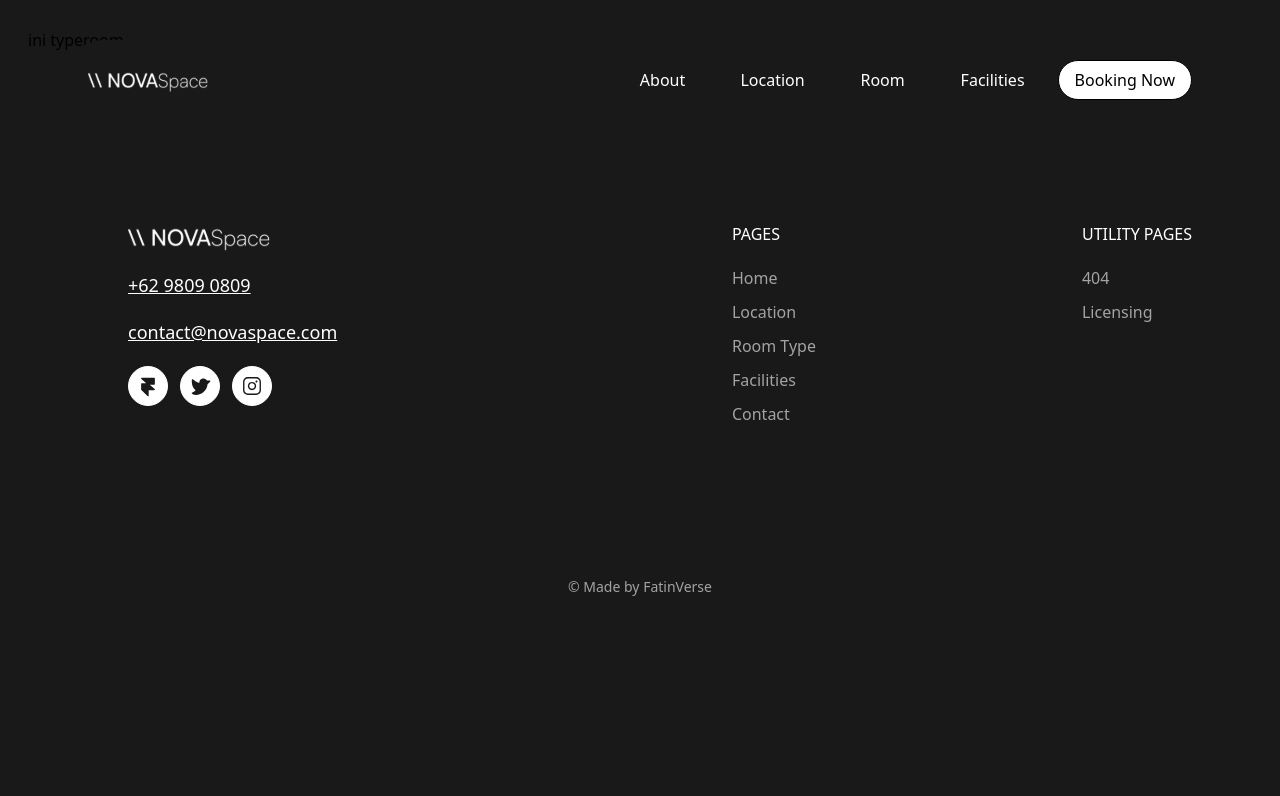
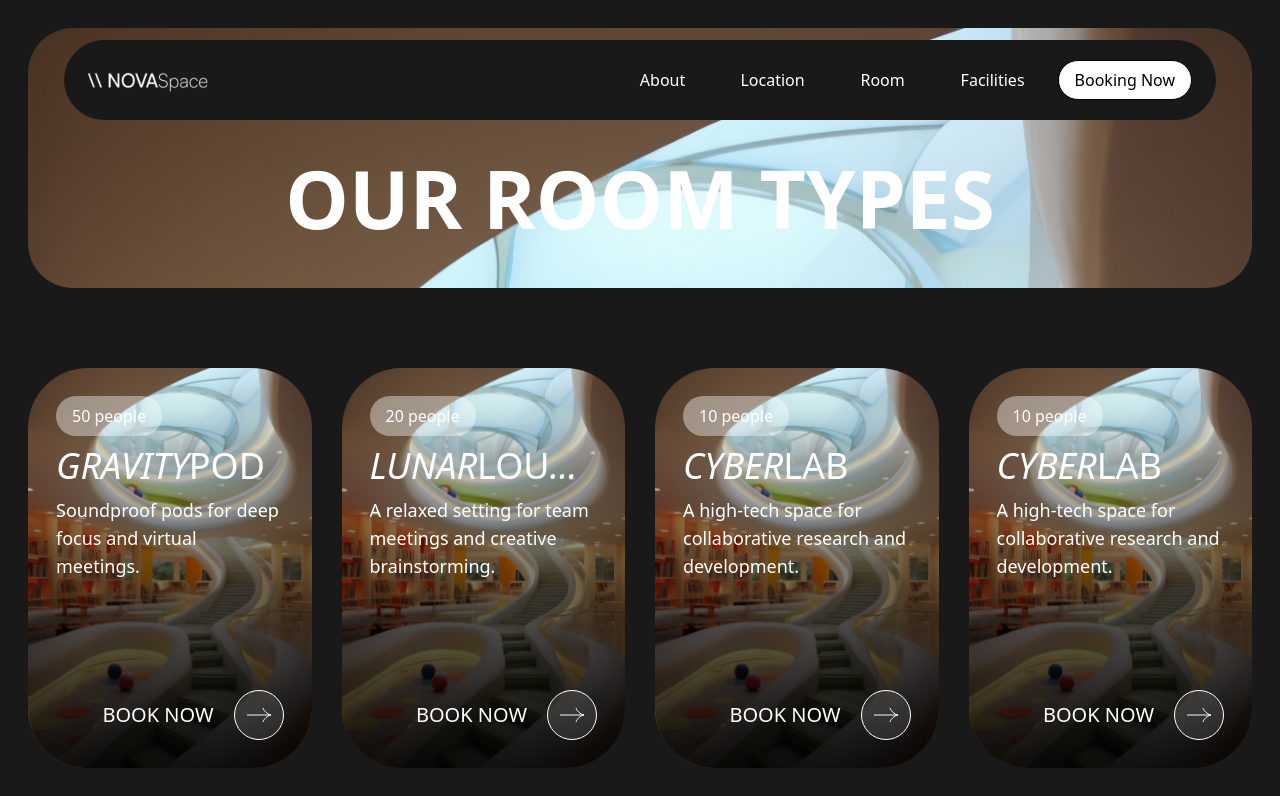
Before and after one commit to yasminnur/novaSpace, a Next.js app: page /roomtype in a window 1280 px wide. Shown: the top 796 px of the page. Built offline with nearby package versions, Linux system fonts and the light colour scheme.

Commit message:
booking page

```diff
--- /dev/null
+++ b/src/app/booking/page.jsx
@@ -0,0 +1,58 @@
+import Image from "next/image"
+export default function Booking() {
+    return (
+        <>
+            <div
+          style={{
+            backgroundImage: "url(/assets/img/img-section1.svg)",
+            backgroundPosition: "top",
+            backgroundRepeat: "no-repeat",
+            backgroundSize: "cover",
+            //   backgroundColor: "white"
+          }}
+          className="relative rounded-[45px] flex flex-col justify-center items-center h-fit overflow-x-hidden py-[50px]"
+        >
+          <div className="absolute bg-gradient-to-t from-black/50 to-black/5 md:to-black/0 inset-0"></div>
+          <div className="relative z-10 flex justify-center items-center inset-0 flex-col mt-[80px] h-fit">
+            <h1 className="text-white uppercase text-[80px] font-bold leading-none">
+              booking page
+            </h1>
+          </div>
+            </div>
+
+            <section className="flex bg-white mt-[30px] py-[50px] px-5 md:px-10 rounded-[45px] lg:rounded-[60px] gap-x-10">
+                <div className="basis-1/3 bg-red-300 w-full">
+                    <div className="image-container relative overflow-hidden h-[250px] bg-green-300">
+                        <Image src={"/assets/img/img-section1.svg"} alt="" fill className="inset-0 object-cover object-center"/>
+                    </div>
+                    <div className="room-desc">
+                        dd
+                    </div>
+                </div>
+                <div className="basis-2/3 bg-red-500 w-full">
+                    <form action="" className="flex flex-col gap-y-6">
+                        <div className="form-nama flex flex-col">
+                            Name
+                            <input type="text" className="p-2 w-full border border-black/40 max-w-[600px] rounded-xl mt-1" placeholder="John Doe"/>
+                            </div>
+                        <div className="form-phone flex flex-col">
+                            Phone
+                            <input type="email" className="p-2 w-full border border-black/40 max-w-[600px] rounded-xl mt-1" placeholder="John Doe"/>
+                            </div>
+                        <div className="form-date flex flex-col">
+                            Date
+                            <input type="text" className="p-2 w-full border border-black/40 max-w-[600px] rounded-xl mt-1" placeholder="John Doe"/>
+                            </div>
+                        <div className="form-roomtype flex flex-col">
+                            Roomtype
+                            <input type="text" className="p-2 w-full border border-black/40 max-w-[600px] rounded-xl mt-1" placeholder="John Doe"/>
+                        </div>
+                        <div className="flex w-full justify-end">
+                            <button className="py-3 px-8 bg-black text-white w-fit rounded-full">Submit</button>
+                            </div>
+                    </form>
+                </div>
+            </section>
+        </>
+    )
+}
--- a/src/app/layout.js
+++ b/src/app/layout.js
@@ -12,9 +12,9 @@ export default function RootLayout({ children }) {
   return (
     <>
       <html lang="en">
-        <body className="relative bg-primary px-5 lg:px-7 py-7 min-w-[360px] overflow-x-hidden">
+        <body className="relative  bg-primary px-5 lg:px-7 py-7 min-w-[360px] overflow-x-hidden">
             <Navbar />
-            <div>
+            <div className="">
               {children}
           </div>
           <Footer/>
--- a/src/app/roomtype/page.jsx
+++ b/src/app/roomtype/page.jsx
@@ -1,7 +1,86 @@
+"use client"
+import { useState, useEffect } from "react";
+import Link from "next/link";
+import Image from "next/image";
+import typeroomData from "@/data/typeroom.json";
 export default function Typeroom() {
+  const [jsonData, setJsonData] = useState([]);
+  useEffect(() => {
+    setJsonData(typeroomData);
+  }, []);
     return (
         <>
-        ini typeroom
+             <div
+          style={{
+            backgroundImage: "url(/assets/img/img-section1.svg)",
+            backgroundPosition: "top",
+            backgroundRepeat: "no-repeat",
+            backgroundSize: "cover",
+            //   backgroundColor: "white"
+          }}
+          className="relative rounded-[45px] flex flex-col justify-center items-center h-fit overflow-x-hidden py-[50px]"
+        >
+          {/* <div className="absolute bg-gradient-to-t from-black/50 to-black/5 md:to-black/0 inset-0"></div> */}
+          <div className="relative z-10 flex justify-center items-center inset-0 flex-col mt-[80px] h-fit">
+            <h1 className="text-white uppercase text-[80px] font-bold leading-none">
+              OUR room types
+            </h1>
+          </div>
+        </div>
+        <div className="grid md:grid-cols-3 lg:grid-cols-4 gap-[30px] mt-[25px] md:mt-[30px] py-[50px]">
+            {jsonData.map((item, index) => (
+              <>
+                <div
+                  key={index}
+                  className="room1 relative w-full h-[200px] md:h-[300px] lg:h-[400px] overflow-hidden rounded-[45px] lg:rounded-[60px]"
+                  style={{
+                    backgroundImage: `url(${item.image})`,
+                    backgroundSize: "cover",
+                    backgroundPosition: "center",
+                    backgroundRepeat: "no-repeat",
+                  }}
+                >
+                  <div className="overlay inset-0 z-10 absolute w-full h-full bg-gradient-to-t from-black/75 to-black/0"></div>
+                  <div className="absolute inset-0 z-20 flex p-7 h-full w-full">
+                    <div className="text-white flex flex-col justify-between w-full">
+                      <div className="kiri flex flex-col gap-y-5 md:gap-y-3">
+                        <p className="px-4 py-2 rounded-full bg-white/40 w-fit">
+                          {item.capasity} people
+                        </p>
+                        <h1 className="italic truncate text-4xl uppercase leading-none">
+                          {item.name1}
+                          <span className=" not-italic">{item.name2}</span>
+                        </h1>
+                        <p className="line-clamp-3 md:line-clamp-3 font-normal text-lg">
+                          {item.desc}
+                        </p>
+                                </div>
+
+                      <div className="kanan flex justify-end items-end">
+                        <div className="group flex items-center gap-x-5">
+                          <Link
+                            href="#"
+                            className="font-normal text-xl text-white group-hover:underline"
+                          >
+                            BOOK NOW
+                          </Link>
+                          <div className="flex items-center justify-center rounded-full border w-[50px] h-[50px] border-white relative overflow-hidden bg-white/10">
+                            <Image
+                              src="/assets/icon/icon-arrow.svg"
+                              fill
+                              alt=""
+                              className="p-3 group-hover:-rotate-[0.542rad]"
+                            />
+                          </div>
+                        </div>
+                      </div>
+                    </div>
+                  </div>
+                </div>
+              </>
+            ))}
+                </div>
+                {/* </div> */}
         </>
     )
 }
--- a/src/components/footer/page.jsx
+++ b/src/components/footer/page.jsx
@@ -2,7 +2,7 @@ import Image from "next/image";
 export default function Footer() {
   return (
     <>
-      <div className="bg-primary px-[60px] pt-[170px] pb-[30px]">
+      <div className="w-full max-w-[1400px] mx-auto px-4 bg-primary px-[60px] pt-[170px] pb-[30px]">
         <div className="flex justify-between">
           <div className="info pl-10 flex flex-col gap-y-5 w-[270px] max-w-[270px]">
             <Image
--- a/src/components/navbar/page.jsx
+++ b/src/components/navbar/page.jsx
@@ -67,7 +67,7 @@ export default function Navbar() {
                   </Link>
                 </li>
                 <li className="flex justify-center items-center border border-black hover:border-white bg-white hover:bg-transparent hover:text-white  px-4 h-[40px] text-black font-medium/[24px] rounded-full">
-                  <Link href="#">Booking Now</Link>
+                  <Link href="/booking">Booking Now</Link>
                 </li>
               </ul>
               {/* hamburger */}
@@ -110,7 +110,7 @@ export default function Navbar() {
                 </li>
 
                 <li className="flex mx-6 my-3 py-2 justify-center items-center border border-black hover:border-white bg-white hover:bg-transparent text-black hover:text-white font-medium rounded-full cursor-pointer">
-                  <Link href="#">Booking Now</Link>
+                  <Link href="/booking">Booking Now</Link>
                 </li>
               </ul>
             </>
--- a/src/data/typeroom.json
+++ b/src/data/typeroom.json
@@ -17,5 +17,35 @@
     "name2":"lab",
     "desc":"A high-tech space for collaborative research and development.",
     "image":"/assets/img/img-section1.svg"
+},
+{ "capasity":10,
+    "name1":"CYBER",
+    "name2":"lab",
+    "desc":"A high-tech space for collaborative research and development.",
+    "image":"/assets/img/img-section1.svg"
+},
+{ "capasity":10,
+    "name1":"CYBER",
+    "name2":"lab",
+    "desc":"A high-tech space for collaborative research and development.",
+    "image":"/assets/img/img-section1.svg"
+},
+{ "capasity":10,
+    "name1":"CYBER",
+    "name2":"lab",
+    "desc":"A high-tech space for collaborative research and development.",
+    "image":"/assets/img/img-section1.svg"
+},
+{ "capasity":10,
+    "name1":"CYBER",
+    "name2":"lab",
+    "desc":"A high-tech space for collaborative research and development.",
+    "image":"/assets/img/img-section1.svg"
+},
+{ "capasity":10,
+    "name1":"CYBER",
+    "name2":"lab",
+    "desc":"A high-tech space for collaborative research and development.",
+    "image":"/assets/img/img-section1.svg"
 }
 ]
```
Also changed, not shown: src/app/page.js (+11 -11 lines).
